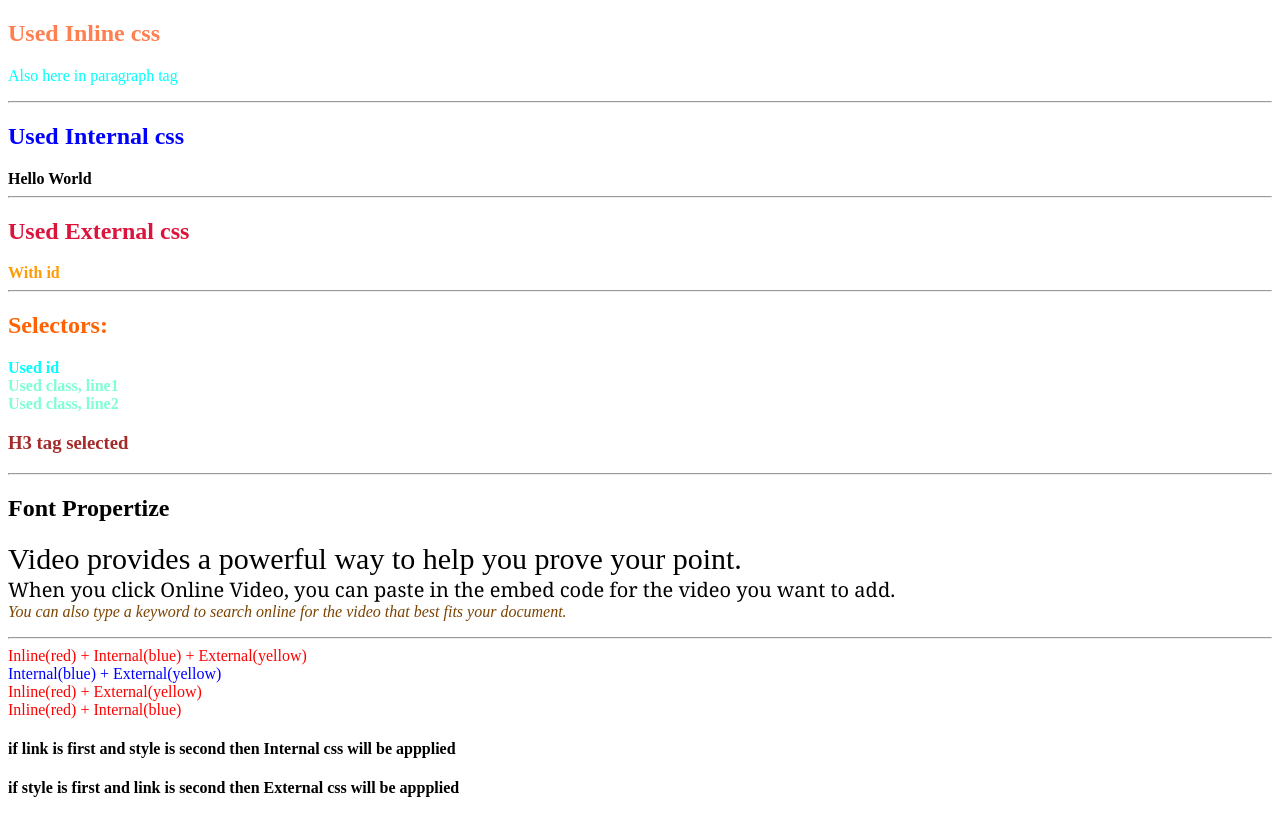
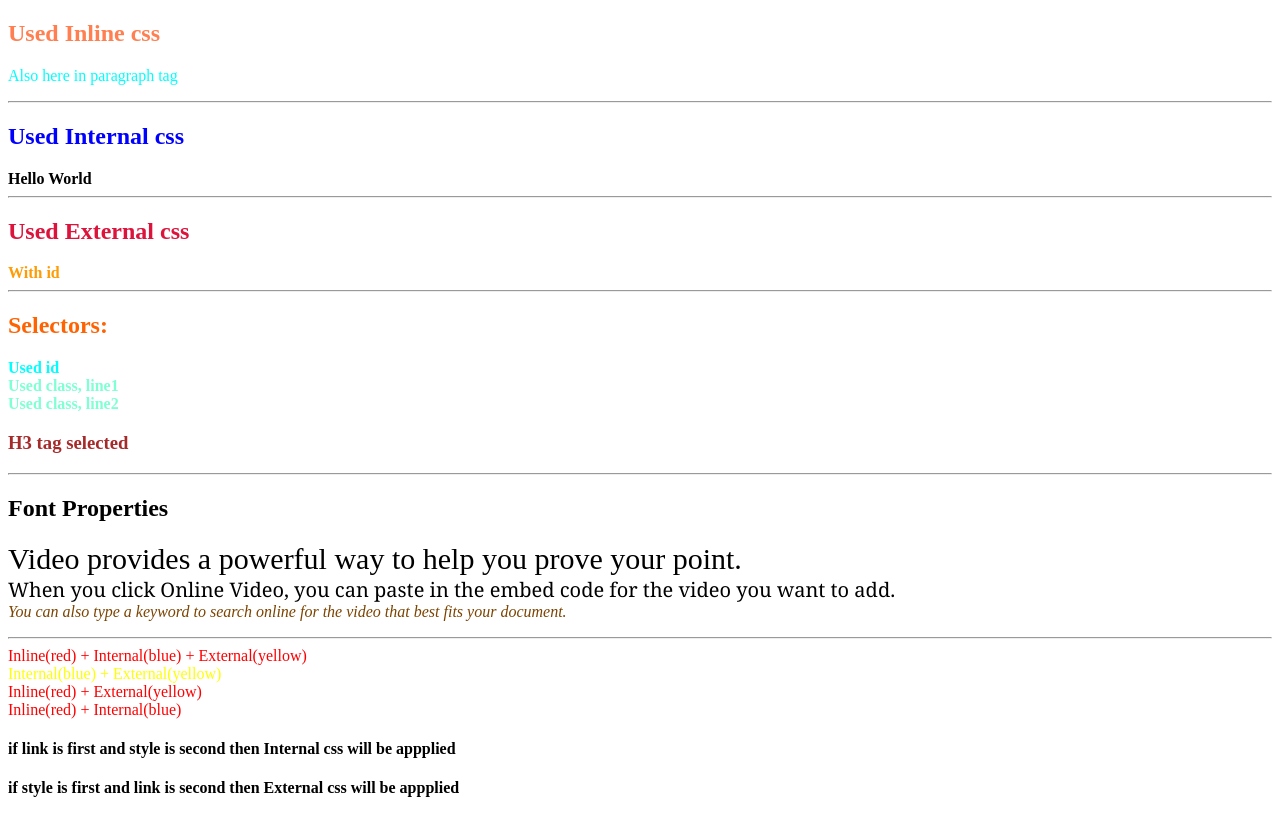
Before and after one commit to mehuasd/a2, a plain HTML site: page index.html in a window 1280 px wide. Drawn offline with Linux system fonts and the light colour scheme.

Commit message:
All  Done 2

```diff
--- a/index.html
+++ b/index.html
@@ -4,7 +4,7 @@
     <meta charset="UTF-8">
     <meta name="viewport" content="width=device-width, initial-scale=1.0">
     <title>Document</title>
-    <link rel="stylesheet" href="style.css">
+
     <style>
         #hh2{
             color: blue;
@@ -17,6 +17,7 @@
             color: blue;
         }
     </style>
+        <link rel="stylesheet" href="style.css">
 </head>
 <body>
     <h2 style="color: coral;">Used Inline css</h2>
@@ -34,7 +35,7 @@
     <div class="sclass">Used class, line2</div>
     <h3>H3 tag selected</h3>
     <hr/>
-    <h2>Font Propertize</h2>
+    <h2>Font Properties</h2>
     <p>
         <span id="l1">Video provides a powerful way to help you prove your point.</span> <br/>
         <span id="l2">When you click Online Video, you can paste in the embed code for the video you want to add. </span><br/>
```
